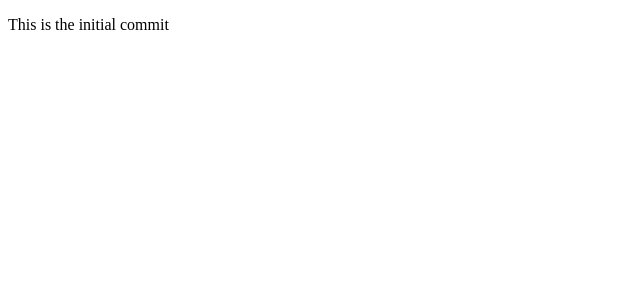
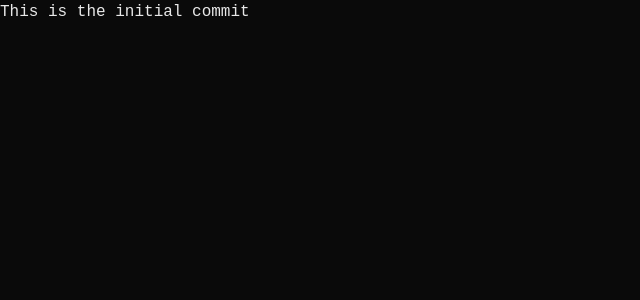
Before and after one commit to Peltre/devPortfolio, a React (Vite) app: page / in a window 1280 px wide. Shown: the top 300 px of the page, without its empty margins (0-640 px from the left). Built offline with nearby package versions, Linux system fonts and the light colour scheme.

Commit message:
Add global styling & tailwind import in css file

```diff
--- a/index.css
+++ b/index.css
@@ -0,0 +1,15 @@
+@import "tailwindcss";
+
+* {
+    box-sizing: border-box;
+}
+
+body {
+    background: #0a0a0a;
+    color: #e8e8e8;
+    font-family: 'Courier New', Courier, monospace;
+}
+
+html {
+    scroll-behavior: smooth;
+}
```
